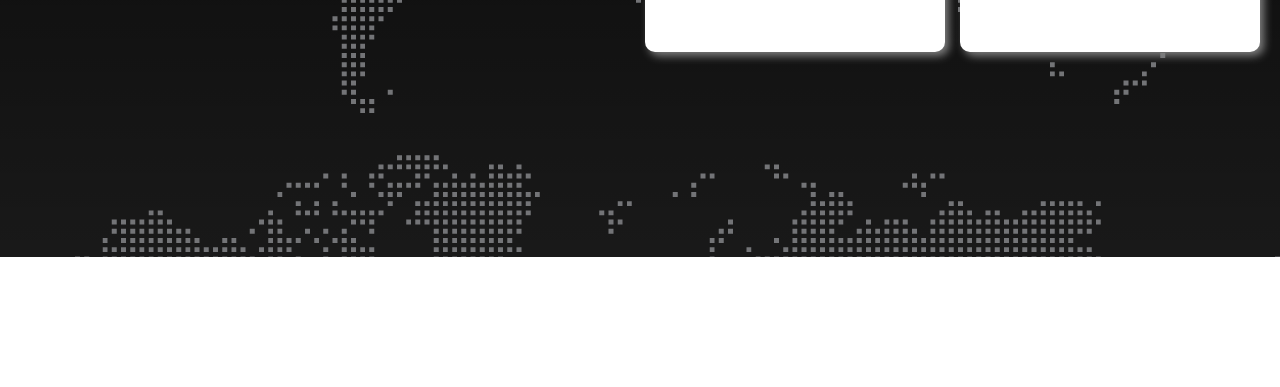
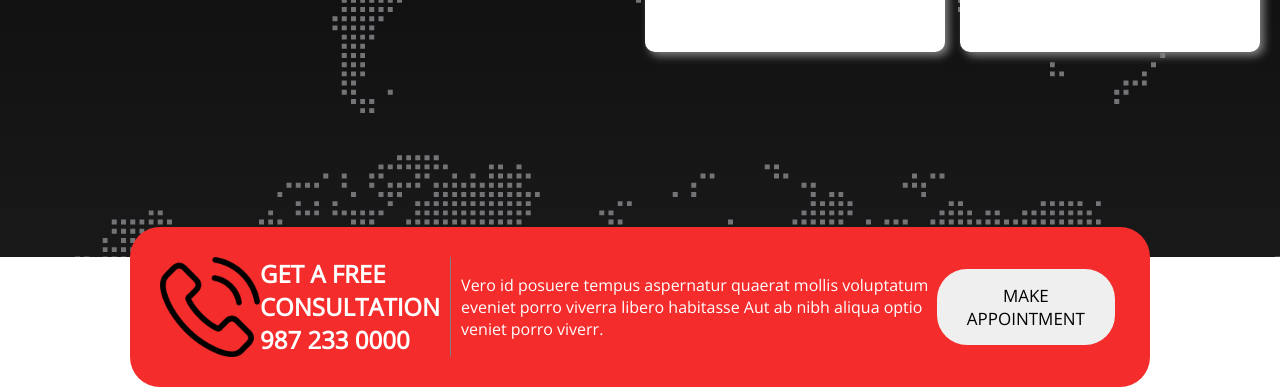
Before and after one commit to MehediMubin/digital-agency, a plain HTML site: page index.html in a window 1280 px wide. Shown: the part 1451-1838 px from the top of the page. Before the commit the page ends 1708 px from the top, so only its background shows below. Drawn offline with nearby package versions, Linux system fonts and the light colour scheme.

Commit message:
created appointment section

```diff
--- a/index.html
+++ b/index.html
@@ -129,6 +129,23 @@
                     </div>
                 </div>
             </section>
+            <section class="appointment-section">
+                <div class="phone-call">
+                    <img src="/asset/icons/phone-call.png" alt="" />
+                    <h1>
+                        GET A FREE CONSULTATION <br />
+                        987 233 0000
+                    </h1>
+                </div>
+                <div>
+                    <p>
+                        Vero id posuere tempus aspernatur quaerat mollis
+                        voluptatum eveniet porro viverra libero habitasse Aut ab
+                        nibh aliqua optio veniet porro viverr.
+                    </p>
+                </div>
+                <div><button class="btn btn-appointment">MAKE APPOINTMENT</button></div>
+            </section>
         </main>
         <!-- Main End -->
 
--- a/style.css
+++ b/style.css
@@ -81,6 +81,7 @@
     color: white;
     padding: 20px;
     display: flex;
+    /* justify-content: space-around; */
 }
 
 .service-container li {
@@ -164,3 +165,30 @@
 .service-down .service-1 {
     margin-right: 15px;
 }
+
+.appointment-section {
+    display: flex;
+    align-items: center;
+    width: 75%;
+    background-color: #f52c2c;
+    color: white;
+    margin: 0 auto;
+    margin-top: -30px;
+    border-radius: 30px;
+    padding: 30px;
+}
+
+.phone-call {
+    display: flex;
+    border-right: 1px solid #808080;
+    padding-right: 10px;
+    margin-right: 10px;
+}
+
+.phone-call img {
+    width: 100px;
+}
+
+.btn-appointment {
+    border-radius: 30px;
+}
```
